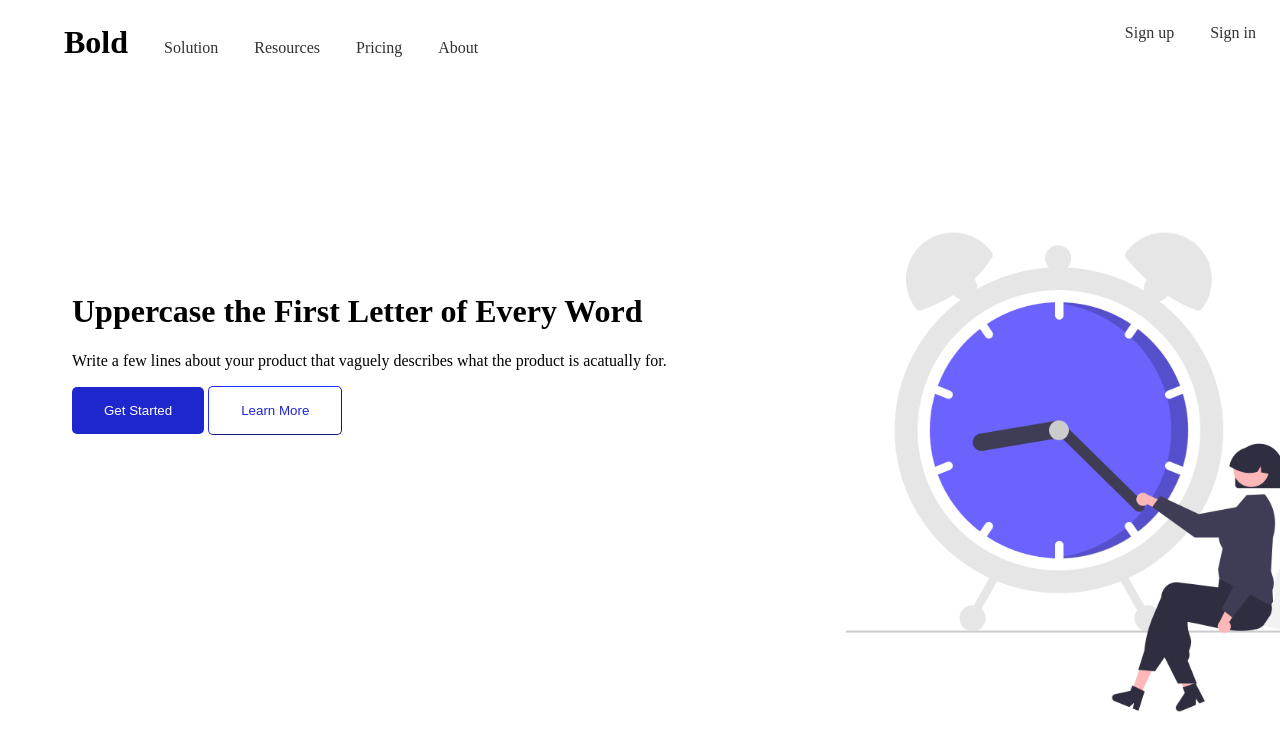
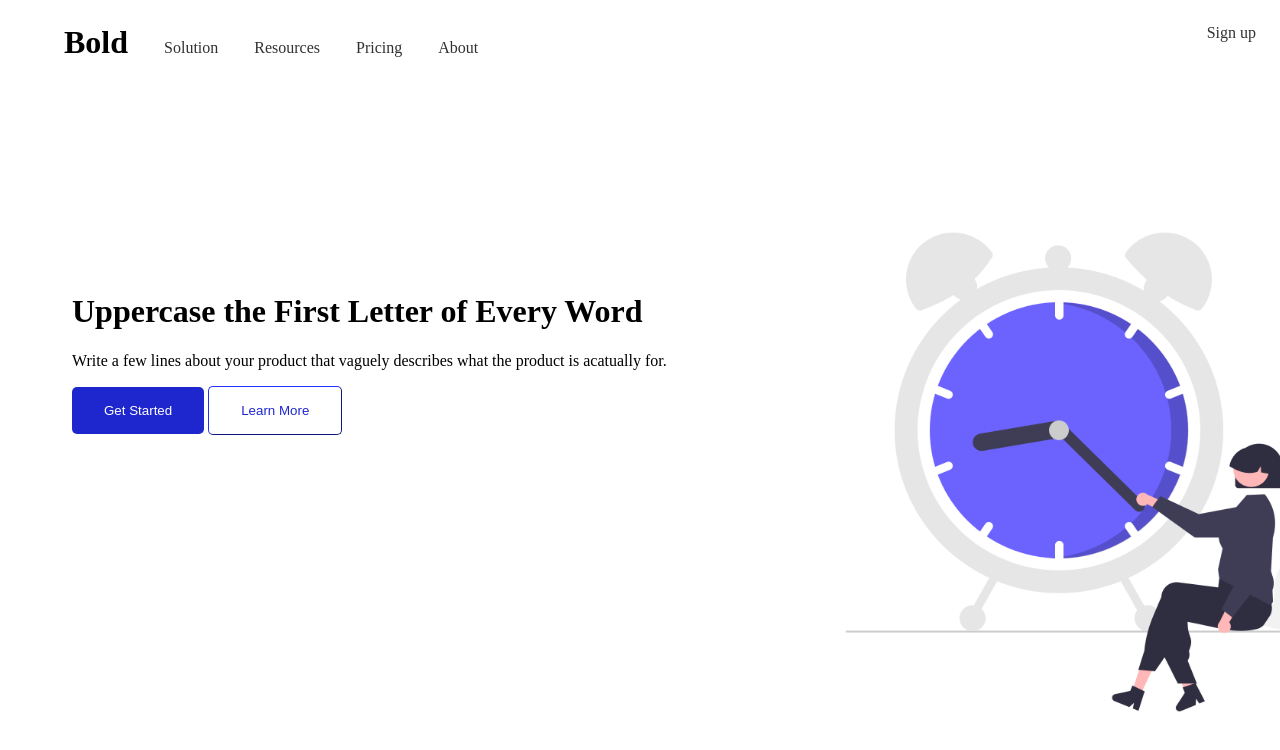
Before and after one commit to bright2kwame/class_bold_website, a plain HTML site: page index.html in a window 1280 px wide. Shown: the top 750 px of the page. Drawn offline with Linux system fonts and the light colour scheme.

```diff
--- a/index.html
+++ b/index.html
@@ -18,7 +18,6 @@
 		<div class="topBarRight">
 			<ul>
 				<li>Sign up</li>
-				<li>Sign in</li>
 			</ul>
 		</div>
 	</div>
```
